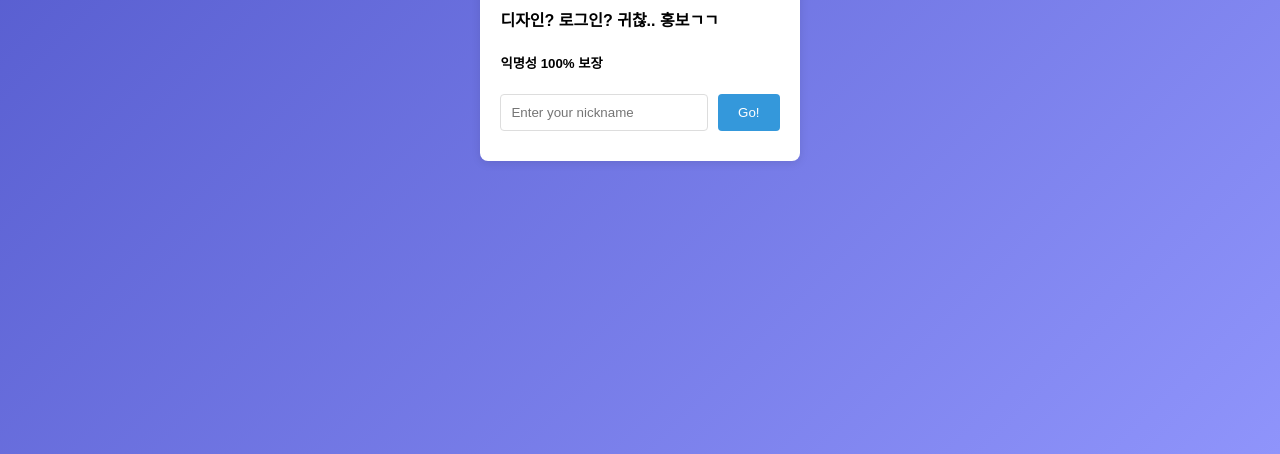
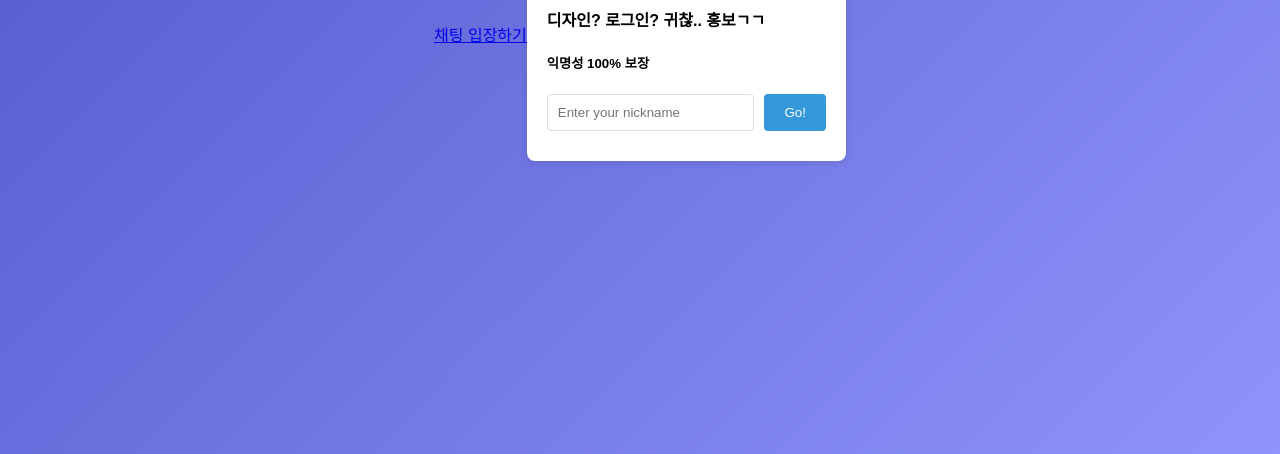
Before and after one commit to LeeBingsu/chat09, a plain HTML site: page index.html in a window 1280 px wide. Shown: the part 386-840 px from the top of the page. Drawn offline with Linux system fonts and the light colour scheme; no server answers.

Commit message:
Update index.html

```diff
--- a/index.html
+++ b/index.html
@@ -4,7 +4,8 @@
     <meta charset="UTF-8">
     <meta name="viewport" content="width=device-width, initial-scale=1.0">
     <title>OKC09</title>
-    <meta name="description" content="Online Korea Chat - 09년생을 위한 익명 채팅방">
+    <a href="https://chat09.kro.kr">채팅 입장하기</a>
+    <meta name="description" content="09년생을 위한 익명 채팅방">
     <meta name="keywords" content="Korea chat, online chat, 09년생, 온라인 채팅방, 익명 채팅방, 익명, 중학생, 고딩, 중딩, 채팅방, 채팅, 09, 09채팅, okc09, 랜덤, 랜덤채팅">
     <link rel="apple-touch-icon" sizes="57x57" href="/apple-icon-57x57.png">
     <link rel="apple-touch-icon" sizes="60x60" href="/apple-icon-60x60.png">
```
